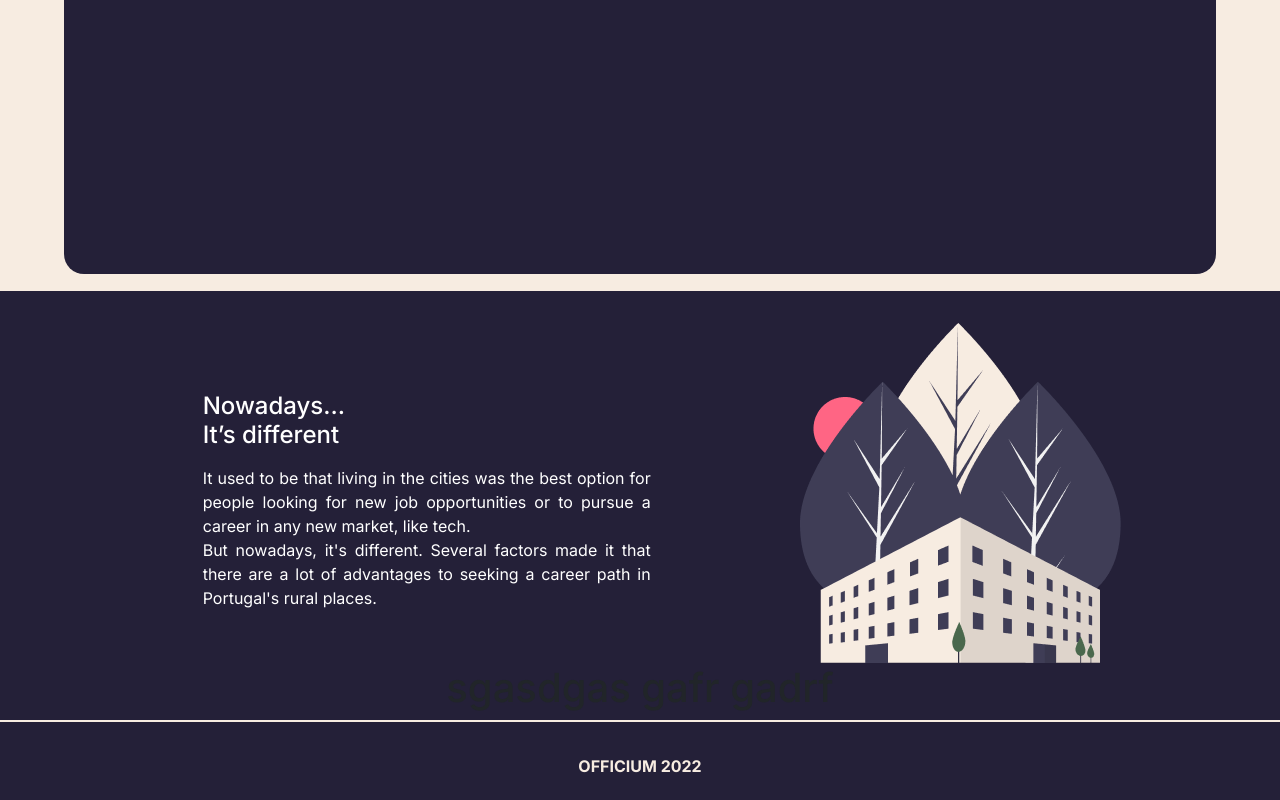
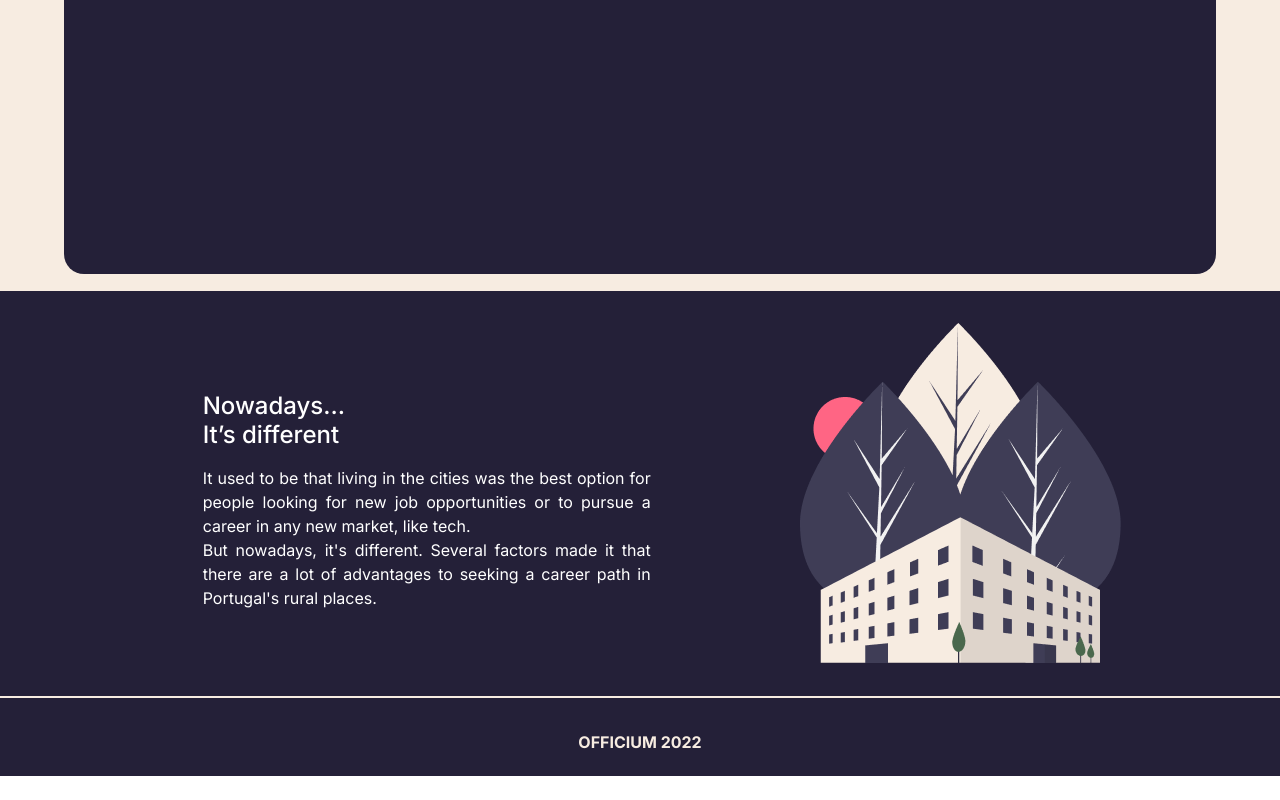
Before and after one commit to gitHubTiagoMarques/officium, a React (Create React App) app: page / in a window 1280 px wide. Shown: the part 1303-2103 px from the top of the page. After the commit the page ends 2079 px from the top, so only its background shows below. Built offline with nearby package versions, Linux system fonts and the light colour scheme.

Commit message:
ultima parte da homepage v3

```diff
--- a/src/App.css
+++ b/src/App.css
@@ -355,9 +355,12 @@ nav{
 }
 }
 
+
+
 .nowadays{
   margin: auto;
   justify-content: center;
+  height: calc(100vh - 10rem);
 }
 .subnowadays{
   color: white;
@@ -365,7 +368,7 @@ nav{
   text-align: justify;
 }
 .nowadaysimg{
-  max-width: 60vw;
+  max-width: 40%;
 }
 @media (min-width: 768px){
   .subnowadays{
@@ -379,12 +382,18 @@ nav{
     align-content: center;
     align-items: center;
     margin-top: 2rem;
+    margin-bottom: 2rem;
+    height: auto;
   }
-}
-@media (min-width: 768px){
   .nowadays .titlecarro {
     width: 35vw;
     text-align: left;
     margin: 1rem auto 1rem auto;
   }
 }
+@media (min-width: 576px) and (max-width: 767px){
+  .subnowadays{
+    max-width: 75vw;
+    margin: 1rem auto 1rem auto;
+  }
+}
--- a/src/components/nowadays.js
+++ b/src/components/nowadays.js
@@ -10,9 +10,6 @@ export function Nowadays (){
             <div className={'col-sm-12 col-md-4 imgnowadays'}>
                 <img className={'nowadaysimg'} src={image}/>
             </div>
-            <div className={'col-sm-12 col-md-4'}>
-                <h1>sgasdgas gafr gadrf</h1>
-            </div>
         </section>
     )
 }
```
